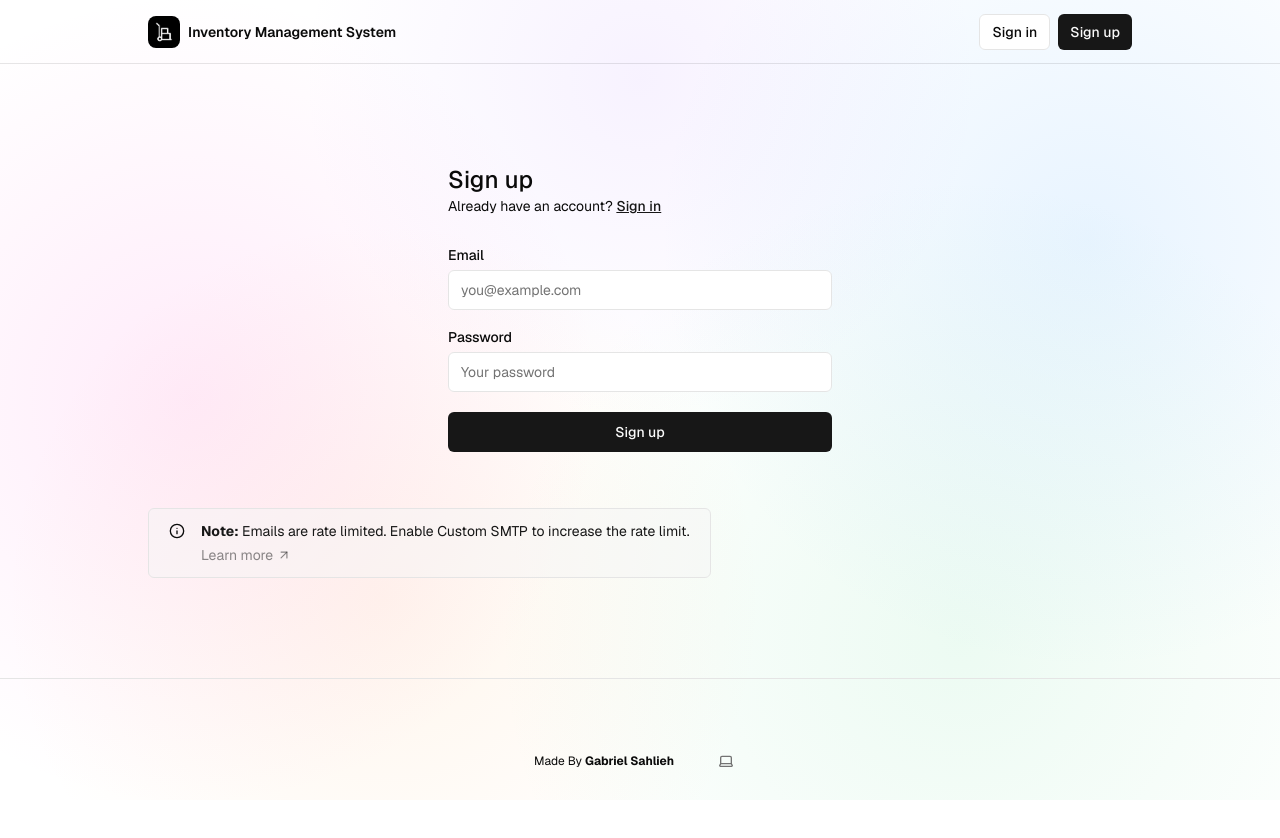
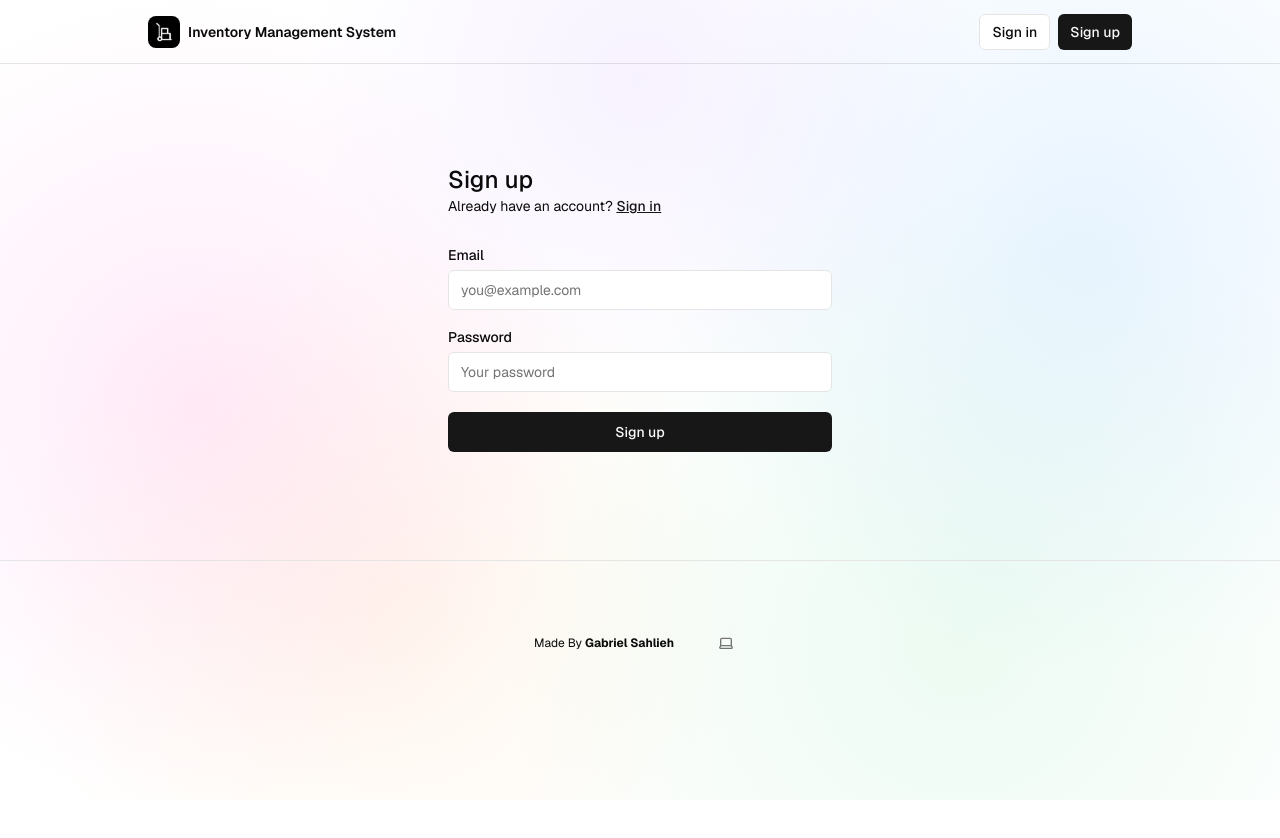
Before and after one commit to gsahlieh/inventory-management-system, a Next.js app in the folder frontend/: page /sign-up in a window 1280 px wide. Shown: the top 838 px of the page. After the commit the page ends 800 px from the top, so only its background shows below. Built offline with nearby package versions, Linux system fonts and the light colour scheme; no server answers.

Commit message:
removed old artifacts

```diff
--- a/frontend/app/(auth-pages)/forgot-password/page.tsx
+++ b/frontend/app/(auth-pages)/forgot-password/page.tsx
@@ -4,7 +4,6 @@ import { SubmitButton } from "@/components/submit-button";
 import { Input } from "@/components/ui/input";
 import { Label } from "@/components/ui/label";
 import Link from "next/link";
-import { SmtpMessage } from "../smtp-message";
 
 export default async function ForgotPassword(props: {
   searchParams: Promise<Message>;
@@ -31,7 +30,6 @@ export default async function ForgotPassword(props: {
           <FormMessage message={searchParams} />
         </div>
       </form>
-      <SmtpMessage />
     </>
   );
 }
--- a/frontend/app/(auth-pages)/sign-up/page.tsx
+++ b/frontend/app/(auth-pages)/sign-up/page.tsx
@@ -4,7 +4,6 @@ import { SubmitButton } from "@/components/submit-button";
 import { Input } from "@/components/ui/input";
 import { Label } from "@/components/ui/label";
 import Link from "next/link";
-import { SmtpMessage } from "../smtp-message";
 
 export default async function Signup(props: {
   searchParams: Promise<Message>;
@@ -45,7 +44,6 @@ export default async function Signup(props: {
           <FormMessage message={searchParams} />
         </div>
       </form>
-      <SmtpMessage />
     </>
   );
 }
--- a/frontend/app/(auth-pages)/smtp-message.tsx
+++ /dev/null
@@ -1,25 +0,0 @@
-import { ArrowUpRight, InfoIcon } from "lucide-react";
-import Link from "next/link";
-
-export function SmtpMessage() {
-  return (
-    <div className="bg-muted/50 px-5 py-3 border rounded-md flex gap-4">
-      <InfoIcon size={16} className="mt-0.5" />
-      <div className="flex flex-col gap-1">
-        <small className="text-sm text-secondary-foreground">
-          <strong> Note:</strong> Emails are rate limited. Enable Custom SMTP to
-          increase the rate limit.
-        </small>
-        <div>
-          <Link
-            href="https://supabase.com/docs/guides/auth/auth-smtp"
-            target="_blank"
-            className="text-primary/50 hover:text-primary flex items-center text-sm gap-1"
-          >
-            Learn more <ArrowUpRight size={14} />
-          </Link>
-        </div>
-      </div>
-    </div>
-  );
-}
```
